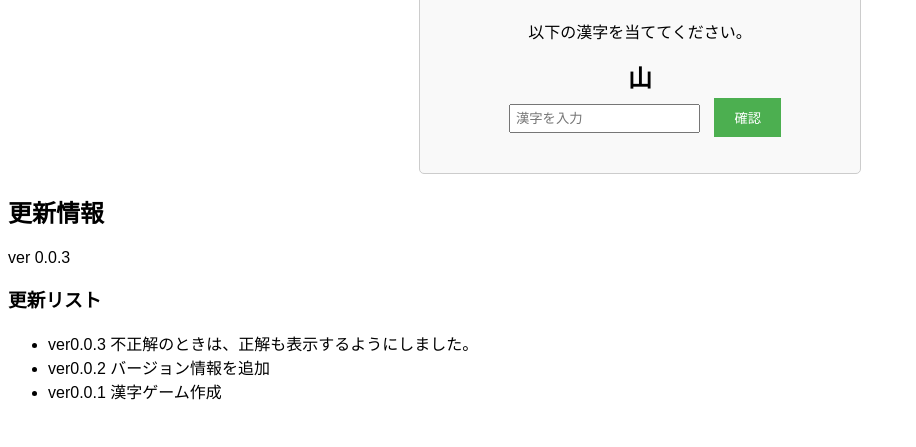
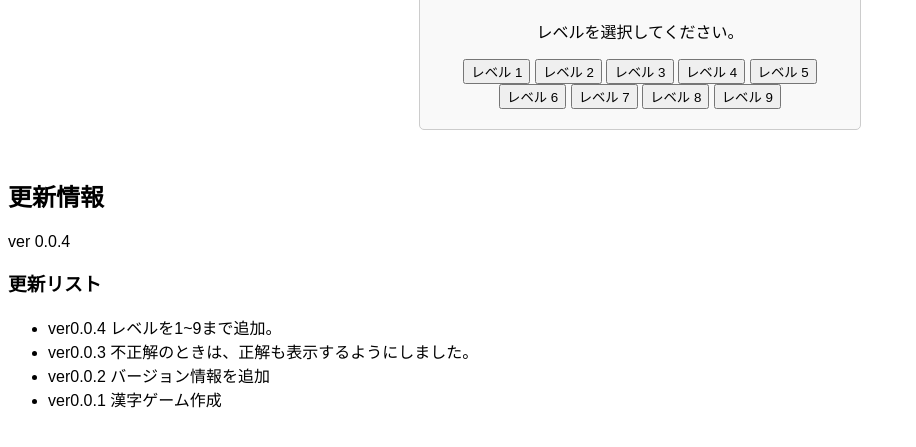
Before and after one commit to hukusann/kanji_game, a plain HTML site: page index.html in a window 1280 px wide. Shown: the part 99-546 px from the top of the page, without its empty margins (0-916 px from the left). Drawn offline with Linux system fonts and the light colour scheme.

Commit message:
Add files via upload

```diff
--- a/index.html
+++ b/index.html
@@ -8,19 +8,29 @@
 <body>
     <div class="container">
         <h1>漢字当てゲーム</h1>
-        <p>以下の漢字を当ててください。</p>
-        <div id="word-container">
+        <p>レベルを選択してください。</p>
+        <div id="level-buttons">
+            <button onclick="startGame(1)">レベル 1</button>
+            <button onclick="startGame(2)">レベル 2</button>
+            <button onclick="startGame(3)">レベル 3</button>
+            <button onclick="startGame(4)">レベル 4</button>
+            <button onclick="startGame(5)">レベル 5</button>
+            <button onclick="startGame(6)">レベル 6</button>
+            <button onclick="startGame(7)">レベル 7</button>
+            <button onclick="startGame(8)">レベル 8</button>
+            <button onclick="startGame(9)">レベル 9</button>
+        </div>
+    </div>
             <span id="target-word"></span>
         </div>
-        <input type="text" id="guess-input" placeholder="漢字を入力">
-        <button id="check-button">確認</button>
         <p id="result"></p>
     </div>
     <div class="updates">
         <h2>更新情報</h2>
-        <p>ver 0.0.3</p>
+        <p>ver 0.0.4</p>
         <h3>更新リスト</h3>
         <ul>
+            <li>ver0.0.4 レベルを1~9まで追加。</li>
             <li>ver0.0.3 不正解のときは、正解も表示するようにしました。</li>
             <li>ver0.0.2 バージョン情報を追加</li>
             <li>ver0.0.1 漢字ゲーム作成</li>
--- a/script.js
+++ b/script.js
@@ -1,51 +1,83 @@
-const kanjiList = [
-    { kanji: "山", answer: "やま" },
-    { kanji: "川", answer: "かわ" },
-    { kanji: "木", answer: "き" },
-    { kanji: "花", answer: "はな" },
-    { kanji: "太陽", answer: "たいよう" },
-    { kanji: "雨", answer: "あめ" },
-    { kanji: "犬", answer: "いぬ" },
-    { kanji: "猫", answer: "ねこ" },
-    { kanji: "魚", answer: "さかな" },
-    { kanji: "鳥", answer: "とり" }
-];
+function startGame(level) {
+    // レベルに応じて問題をロードおよび表示
+    const kanjiList = getKanjiForLevel(level);
+    // ここで、選択したレベルに基づいて漢字データを取得します。
 
+    // HTML要素の取得
+    const container = document.querySelector('.container');
+    container.innerHTML = ''; // 以前のコンテンツをクリア
+
+    // 問題の表示
+    const wordContainer = document.createElement('div');
+    wordContainer.id = 'word-container';
+    wordContainer.innerHTML = '<span id="target-word"></span>';
+    container.appendChild(wordContainer);
+
+    const guessInput = document.createElement('input');
+    guessInput.type = 'text';
+    guessInput.id = 'guess-input';
+    guessInput.placeholder = '漢字を入力';
+    container.appendChild(guessInput);
+
+    const checkButton = document.createElement('button');
+    checkButton.id = 'check-button';
+    checkButton.textContent = '確認';
+    container.appendChild(checkButton);
+
+    const resultMessage = document.createElement('p');
+    resultMessage.id = 'result';
+    container.appendChild(resultMessage);
+
+    // ゲームの初期化
     let currentQuestionIndex = 0;
+    initializeGame();
 
-const targetWordElement = document.getElementById("target-word");
-const guessInput = document.getElementById("guess-input");
-const checkButton = document.getElementById("check-button");
-const resultMessage = document.getElementById("result");
-const nextButton = document.getElementById("next-button");
-
-function initializeGame() {
-    targetWordElement.textContent = kanjiList[currentQuestionIndex].kanji;
-    resultMessage.textContent = "";
-    guessInput.value = "";
-}
-initializeGame();
-checkButton.addEventListener("click", () => {
+    checkButton.addEventListener('click', () => {
         const userGuess = guessInput.value;
         const correctAnswer = kanjiList[currentQuestionIndex].answer;
 
         if (userGuess === correctAnswer) {
-        resultMessage.textContent = "正解です！";
+            resultMessage.textContent = '正解です！';
 
-        // 正解の場合、3秒後に次の問題に進む
             setTimeout(() => {
                 currentQuestionIndex++;
                 if (currentQuestionIndex < kanjiList.length) {
                     initializeGame();
-                nextButton.disabled = true;
-                checkButton.disabled = false;
                 } else {
-                resultMessage.textContent = "全問正解おめでとうございます！";
-                nextButton.disabled = true;
+                    resultMessage.textContent = '全問正解おめでとうございます！';
                     checkButton.disabled = true;
                 }
-        }, 2000); // 2秒後に次の問題に進む
+            }, 3000);
         } else {
-        resultMessage.textContent = `不正解です。正解は、 ${correctAnswer} です。`;
+            resultMessage.textContent = `不正解です。正解は ${correctAnswer} です。`;
         }
-})
+    });
+
+    function initializeGame() {
+        const targetWordElement = document.getElementById('target-word');
+        targetWordElement.textContent = kanjiList[currentQuestionIndex].kanji;
+        resultMessage.textContent = '';
+        guessInput.value = '';
+        checkButton.disabled = false;
+    }
+}
+
+// レベルごとの漢字データを取得する関数
+function getKanjiForLevel(level) {
+    // レベルに応じて漢字データを取得または生成します。
+    // この部分はゲームのデータベースや外部データソースからデータを取得するロジックに置き換えることができます。
+    // 以下は仮想的な例です。
+    const kanjiData = {
+        1: [
+            { kanji: '山', answer: 'やま' },
+            { kanji: '川', answer: 'かわ' },
+            // 他の漢字データ
+        ],
+        2: [
+            // レベル2の漢字データ
+        ],
+        // 他のレベルの漢字データ
+    };
+
+    return kanjiData[level] || [];
+}
```
Lines whose indentation alone changed are shown as unchanged.
